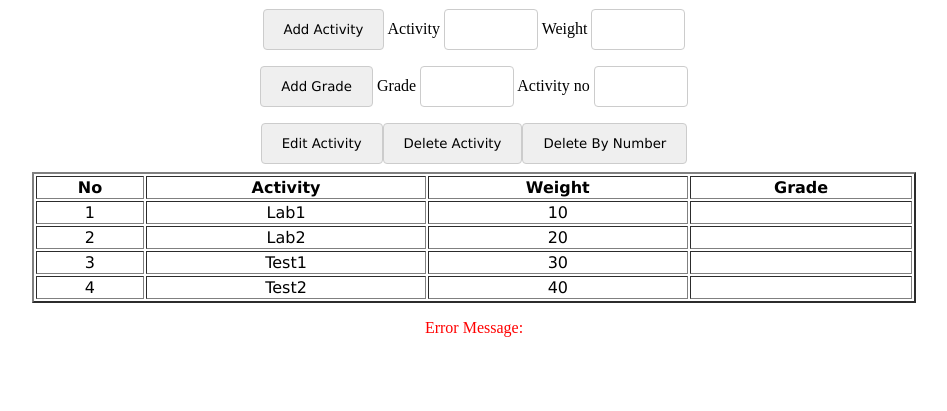
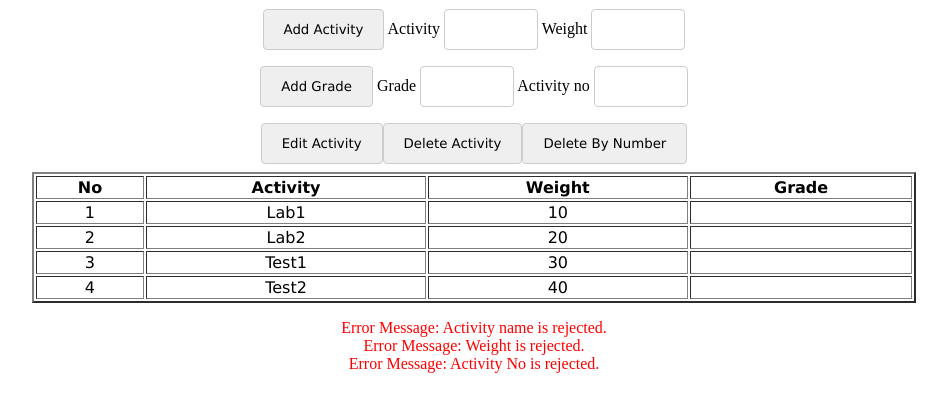
Before and after one commit to JohnCarloHipolito/CSD213-TEST1, a plain HTML site: page index.html in a window 1280 px wide. Both pictures are taken after a click on the button "Edit Activity". Shown: the part 79-490 px from the top of the page, without its empty margins (166-1113 px from the left). Drawn offline with Linux system fonts and the light colour scheme.

Commit message:
added update activity functionality

```diff
--- a/index.html
+++ b/index.html
@@ -143,6 +143,7 @@
         }
 
         function deleteActivity() {
+            ERR.innerText = clearError;
             var theTable = document.getElementById('theTable');
             if (theTable.rows.length > 1) {
                 // the bottom row
@@ -182,12 +183,40 @@
         }
 
         function editActivity() {
+            var isValid = true;
+            ERR.innerText = clearError;
 
+            var activityElement = document.getElementById("activity");
+            if(activityElement.value == "") {
+                isValid = false;
+                ERR.innerHTML = activityRejected;
+            }
+
+            var weightElement = document.getElementById("Weight");
+            var weightText = weightElement.value.trim();
+            var weight = Number(weightText);
+            if(weightText == "" || weight != weightText || (weight > 100 || weight < 1)) {
+                isValid = false;
+                ERR.innerHTML += weightRejected;
+            }
+
+            var activityNoElement = document.getElementById("activityNo");
+            var activityRowElement = document.getElementById("activity-" + activityNoElement.value.trim());
+            if(activityRowElement == null) {
+                isValid = false;
+                ERR.innerHTML += activityNoRejected;
+            }
+
+            if(isValid) {
+                activityRowElement.cells[1].innerHTML = activityElement.value;
+                activityRowElement.cells[2].innerHTML = weightElement.value;
+
+                activityElement.value = "";
+                weightElement.value = "";
+                activityNoElement.value = "";
+            }
         }
 
-        function deleteByNo() {
-
-        }
 
     </script>
 </div>
```
